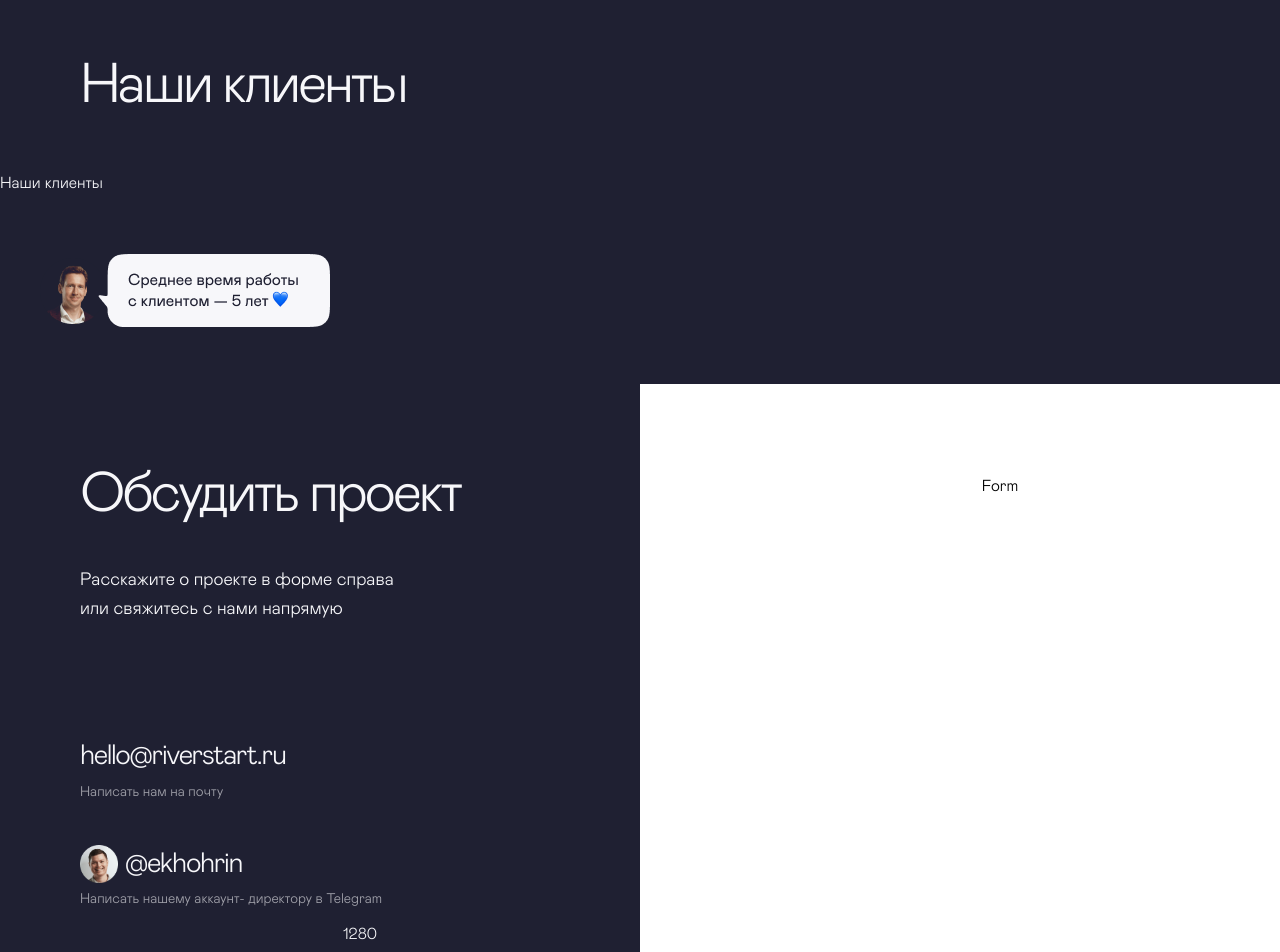
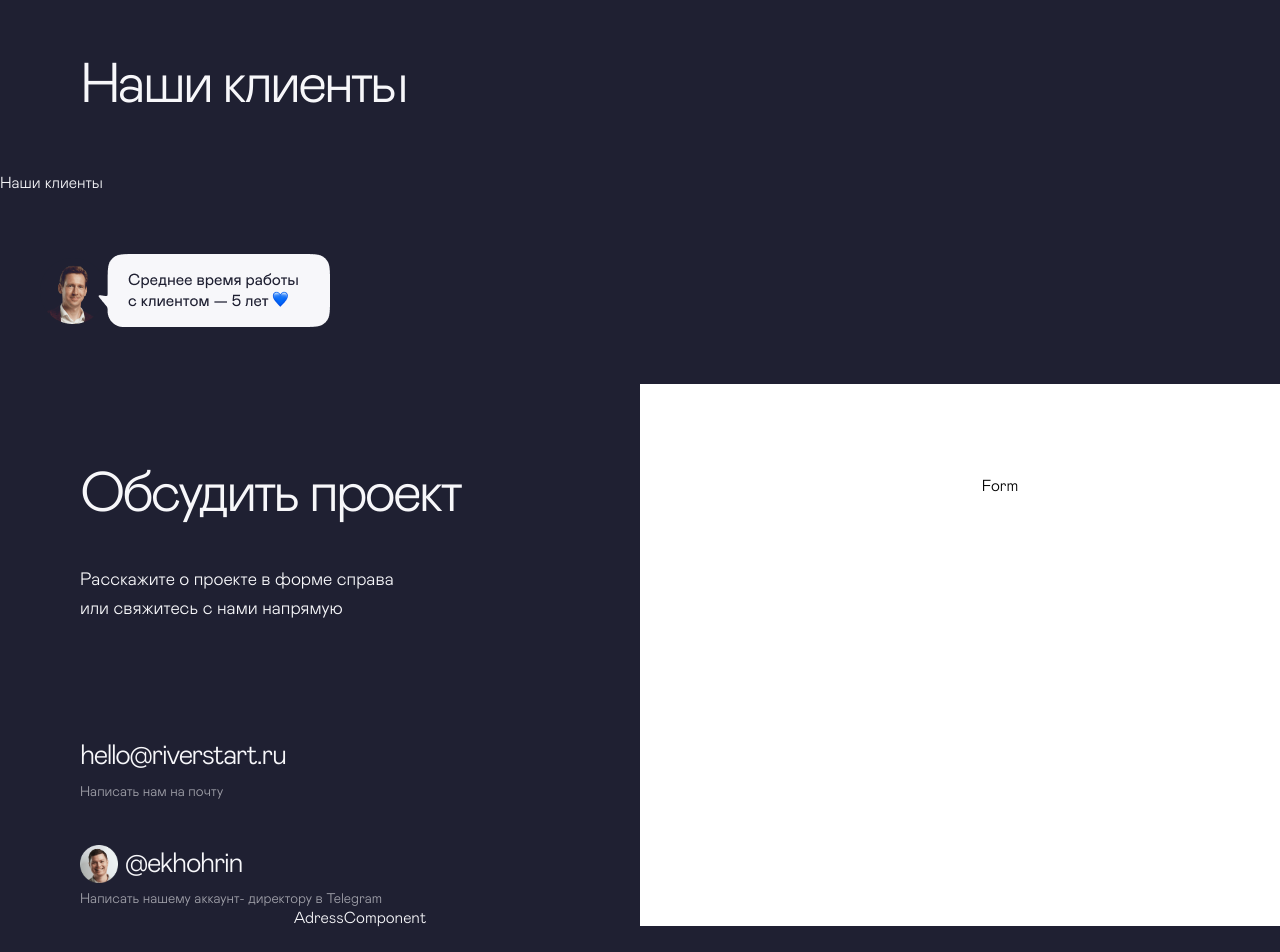
Before and after one commit to Kuldyaev/testovoe03032024, a Vue app: page / in a window 1280 px wide. Shown: the top 952 px of the page. Built offline with nearby package versions, Linux system fonts and the light colour scheme.

Commit message:
AdressComponent was added

```diff
--- a/src/App.vue
+++ b/src/App.vue
@@ -9,8 +9,8 @@
 <script lang="ts">
 import FlexBox from "@/components/FlexBox.vue";
 import OurClients from "@/components/OurClients.vue";
+import MainComponent from "./components/MainComponent.vue";
 import FooterComponent from "./components/FooterComponent.vue";
-import MainComponent from "./components/MainComponent.vue";
 
 export default {
   name: "App",
--- /dev/null
+++ b/src/components/AddressComponent.vue
@@ -0,0 +1,20 @@
+<template>
+  <FlexBox w="100%" direction="column">
+    <div class="carousel">
+      <p>AdressComponent</p>
+    </div>
+  </FlexBox>
+</template>
+
+<script setup lang="ts">
+import FlexBox from "./FlexBox.vue";
+</script>
+
+<style scoped lang="scss">
+p {
+  color: $primary-gray;
+  font-family: "MabryPro";
+  font-weight: 400;
+  margin: 0;
+}
+</style>
--- a/src/components/MainComponent.vue
+++ b/src/components/MainComponent.vue
@@ -37,10 +37,10 @@
           <h6>Написать нашему аккаунт- директору в Telegram</h6>
         </FlexBox>
       </FlexBox>
-      <p v-if="screenWidth > 768">{{ screenWidth }}</p>
+      <AddressComponent v-if="screenWidth > 768" />
     </section>
     <RequestForm />
-    <p v-if="screenWidth <= 768">{{ screenWidth }}</p>
+    <AddressComponent v-if="screenWidth <= 768" />
   </main>
 </template>
 
@@ -48,6 +48,7 @@
 import { onMounted, onUnmounted, ref } from "vue";
 import FlexBox from "./FlexBox.vue";
 import RequestForm from "./RequestForm.vue";
+import AddressComponent from "./AddressComponent.vue";
 
 const screenWidth = ref<number>(0);
 const screenHeght = ref<number>(0);
```
